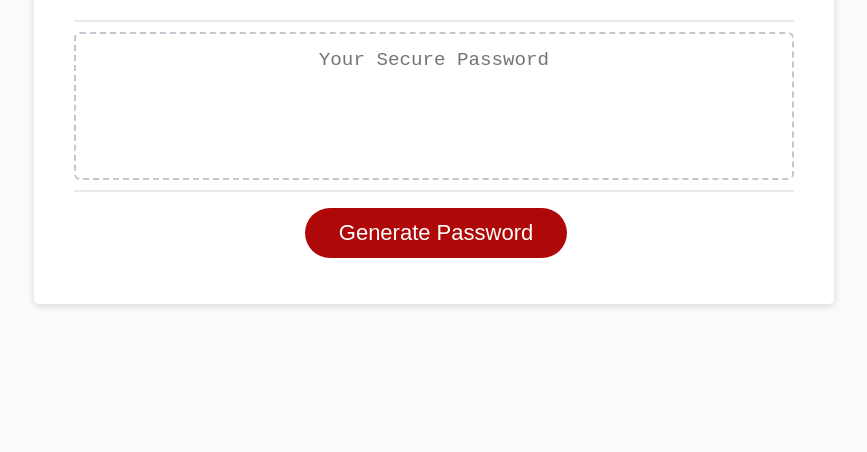
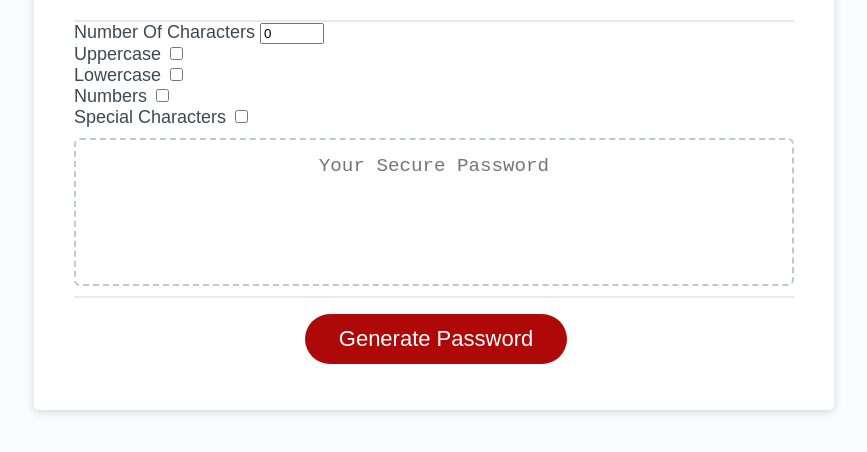
Before and after one commit to bperez94/Password-generator, a plain HTML site: page index.html in a window 1280 px wide. Shown: the part 216-668 px from the top of the page, without its empty margins (206-1073 px from the left). Drawn offline with Linux system fonts and the light colour scheme.

Commit message:
add form with input for numbers, special, uppercase, and lowercase

```diff
--- a/index.html
+++ b/index.html
@@ -16,6 +16,27 @@
         <div class="card-header">
           <h2>Generate a Password</h2>
         </div>
+      <form>
+        <label for="AmountOfCharacters">Number Of Characters</label>
+        <input type="number" min="8" max="128" value="0"
+        id="characterAmount">
+        <br>
+
+        <label for="Uppercase">Uppercase</label>
+        <input type="checkbox" id="UpperCaseBox">
+        <br>
+
+        <label for="Lowercase">Lowercase</label>
+        <input type="checkbox" id="LowerCaseBox">
+         <br>
+
+        <label for="Numeric">Numbers</label>
+        <input type="checkbox" id="NumericCaseBox">
+        <br>
+
+        <label for="Special">Special Characters</label>
+        <input type="checkbox" id="SpecialCaseBox">
+      </form>
         <div class="card-body">
           <textarea
             readonly
```
